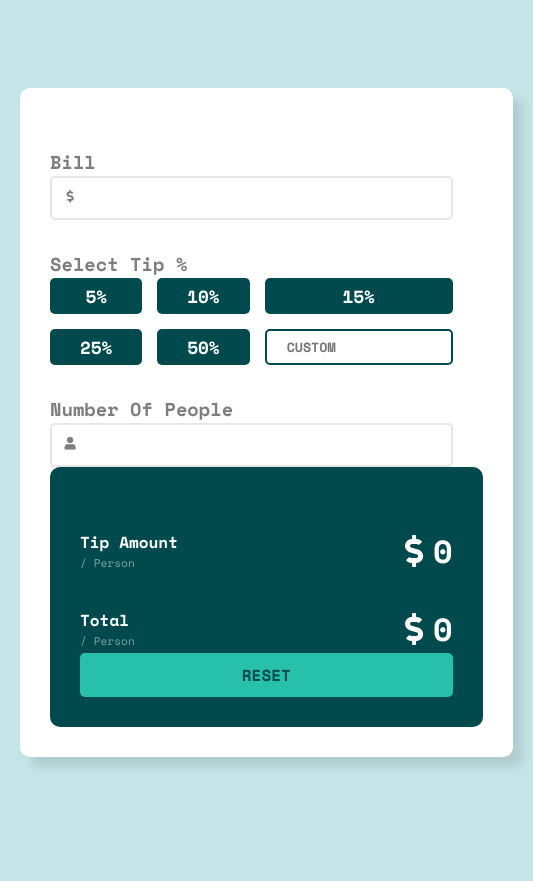
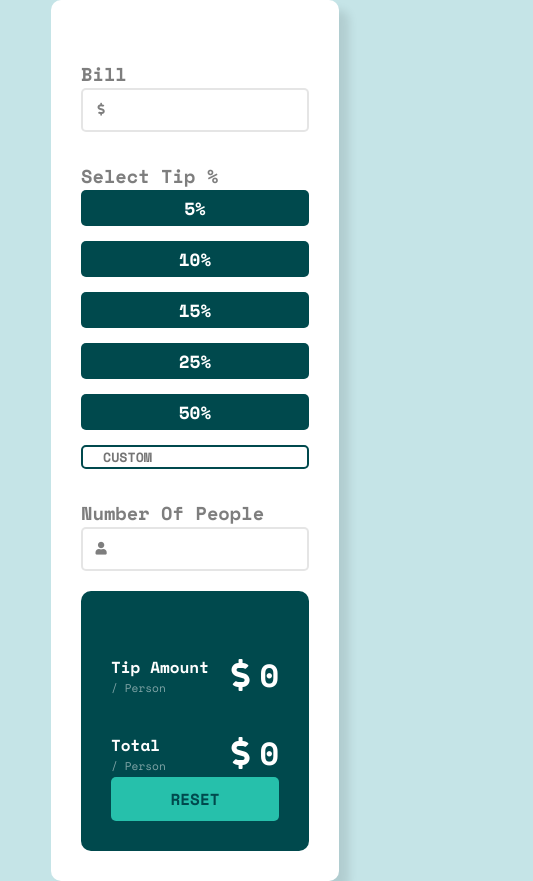
Before and after one commit to arfrhmnshrtn/calculator-tip, a plain HTML site: page index.html in a window 390 px wide. Shown: the whole page, 533 px wide, since content can reach past the window. Before the commit the page ends 844 px from the top, so only its background shows below. Drawn offline with nearby package versions, Linux system fonts and the light colour scheme.

Commit message:
memperbaiki responsive web

```diff
--- a/index.html
+++ b/index.html
@@ -38,7 +38,7 @@
                         <button type="button" value="15">15%</button>
                         <button type="button" value="25">25%</button>
                         <button type="button" value="50">50%</button>
-                        <input type="text" name="custom-button" id="custom-button" value="" placeholder="CUSTOM">
+                        <input type="number" name="custom-button" id="custom-button" value="" placeholder="CUSTOM">
                     </div>
                 </div>
 
--- a/style.css
+++ b/style.css
@@ -22,6 +22,7 @@ body{
     border-radius: 10px;
     box-shadow: 10px 10px 10px rgba(0, 0, 0, 0.1);
     width: auto;
+    /* background-color: red; */
 }
 .wrapper .container-input{
     /* background-color: red; */
@@ -153,4 +154,44 @@ body{
         margin: 0 20px;
         width: auto;
     }
+    .wrapper .container-input{
+        /* background-color: red; */
+        margin-right: 0;
+    }
 }
+
+@media screen and (max-width: 600px){
+    .select-tip .wrapp-button-persen{
+        grid-template-columns: repeat(2, 1fr);
+    }
+
+    .wrapper .container-input{
+        /* background-color: red; */
+        margin-right: 0;
+    }
+    .wrapper .container-input{
+        margin-bottom: 20px;
+    }
+}
+
+@media screen and (max-width: 480px){
+    .select-tip .wrapp-button-persen{
+        grid-template-columns: 1fr 1fr;
+    }
+    .select-tip .wrapp-button-persen button{
+        /* width: 100%; */
+    }
+    .wrapper{
+        width: auto;
+        margin: 0 15px;
+    }
+}
+
+@media screen and (max-width: 390px){
+    .select-tip .wrapp-button-persen{
+        grid-template-columns: 1fr;
+    }
+    .select-tip .wrapp-button-persen button{
+        width: 100%;
+    }
+}
```
